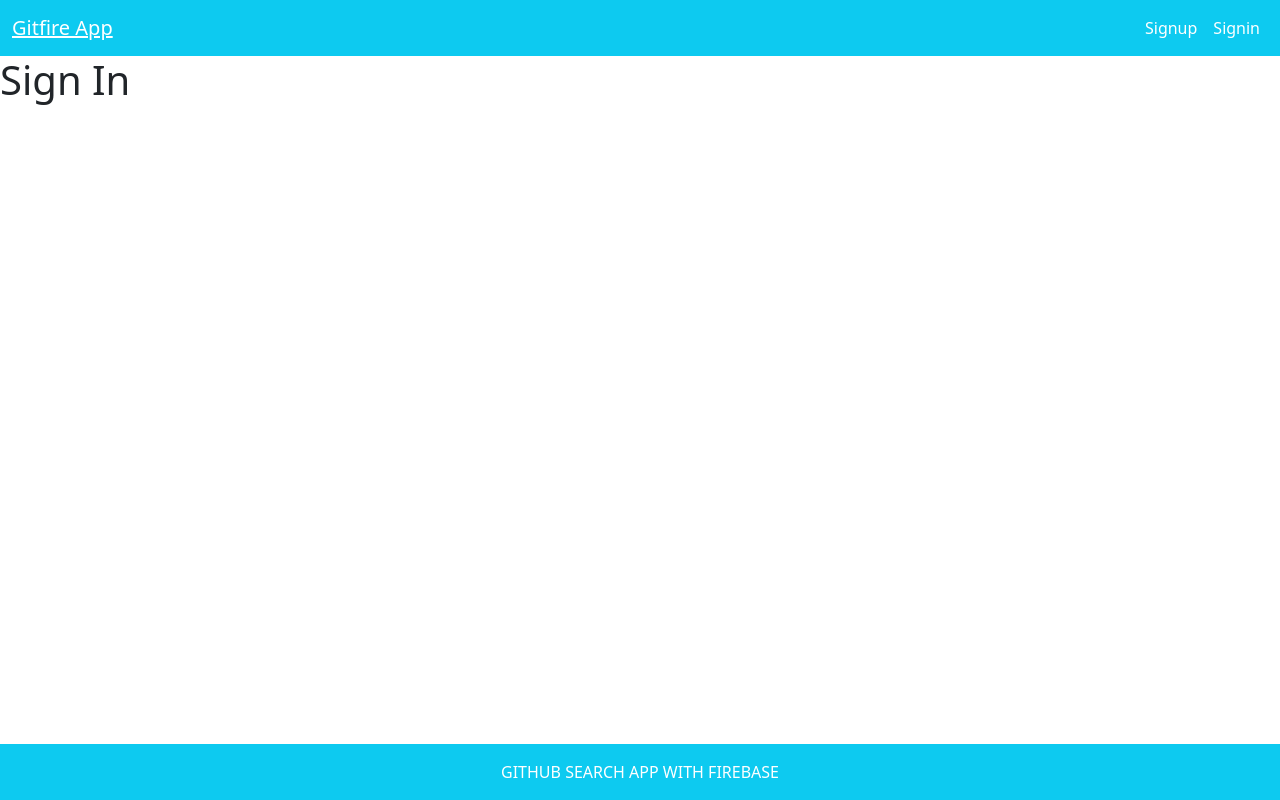
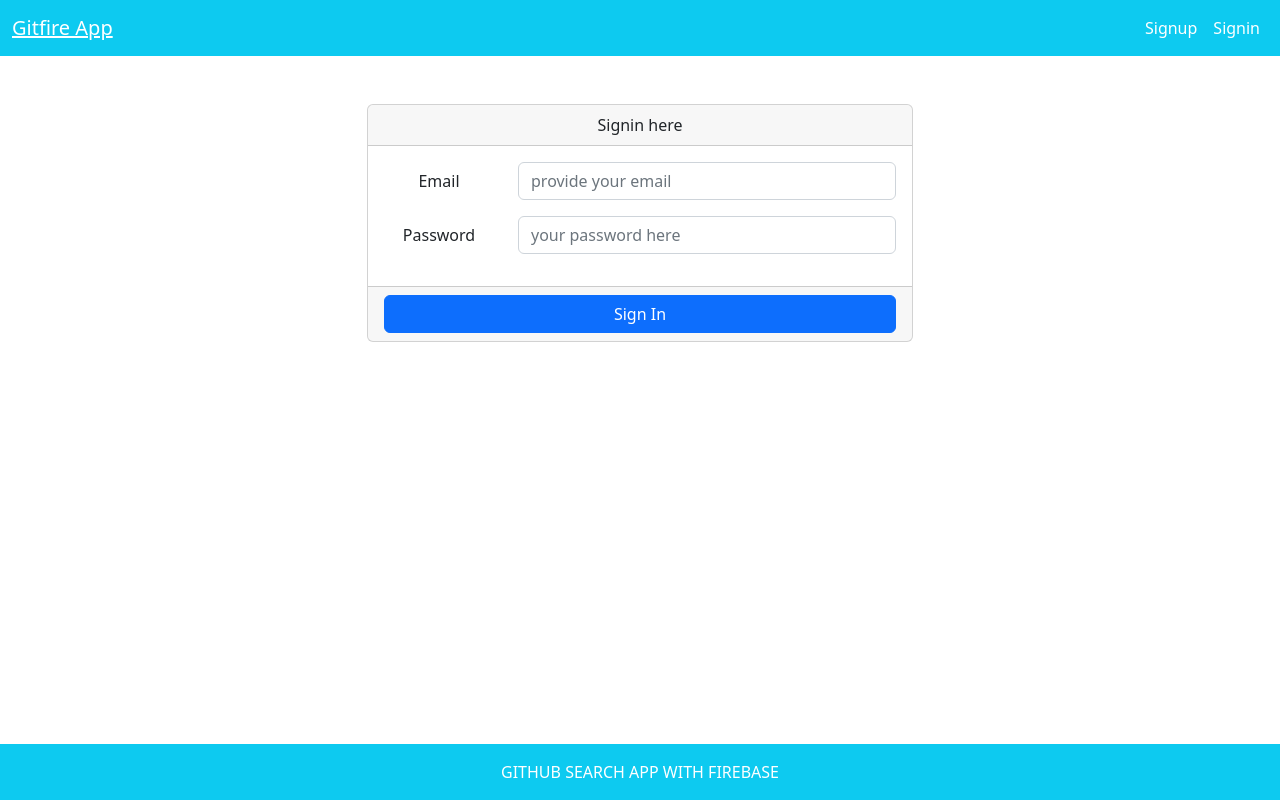
Before and after one commit to rajratan41/LCO-React, a React (Create React App) app in the folder ten-firebase-github-app/: page /signin in a window 1280 px wide. Built offline with nearby package versions, Linux system fonts and the light colour scheme.

Commit message:
updated signin page

```diff
--- a/ten-firebase-github-app/src/components/Signin.js
+++ b/ten-firebase-github-app/src/components/Signin.js
@@ -1,11 +1,104 @@
-import React from "react";
+import React, { useState, useContext } from "react";
+import {
+  Container,
+  Form,
+  Button,
+  FormGroup,
+  Label,
+  Col,
+  Input,
+  Row,
+  Card,
+  CardBody,
+  CardFooter,
+  CardHeader
+} from "reactstrap";
 
-const Signin = () => {
+import firebase from "firebase/compat/app";
+import { UserContext } from "../context/UserContext";
+import { Navigate} from "react-router-dom";
+import { toast } from "react-toastify";
+
+const Signup = () => {
+  const context = useContext(UserContext);
+
+  const [email, setEmail] = useState("");
+  const [password, setPassword] = useState("");
+
+  const handleSignUp = () => {
+    firebase
+      .auth()
+      .signInWithEmailAndPassword(email, password)
+      .then(res => {
+        console.log(res);
+        context.setUser({ email: res.user.email, uid: res.user.uid });
+      })
+      .catch(error => {
+        console.log(error);
+        toast(error.message, {
+          type: "error"
+        });
+      });
+  };
+
+  const handleSubmit = e => {
+    e.preventDefault();
+    handleSignUp();
+  };
+
+  if (context.user?.uid) {
+    return <Navigate to="/" />;
+  }
   return (
-    <div>
-      <h1>Sign In</h1>
-    </div>
+    <Container className="text-center">
+      <Row>
+        <Col lg={6} className="offset-lg-3 mt-5">
+          <Card>
+            <Form onSubmit={handleSubmit}>
+              <CardHeader className="">Signin here</CardHeader>
+              <CardBody>
+                <FormGroup row>
+                  <Label for="email" sm={3}>
+                    Email
+                  </Label>
+                  <Col sm={9}>
+                    <Input
+                      type="email"
+                      name="email"
+                      id="email"
+                      placeholder="provide your email"
+                      value={email}
+                      onChange={e => setEmail(e.target.value)}
+                    />
+                  </Col>
+                </FormGroup>
+                <FormGroup row>
+                  <Label for="password" sm={3}>
+                    Password
+                  </Label>
+                  <Col sm={9}>
+                    <Input
+                      type="password"
+                      name="password"
+                      id="password"
+                      placeholder="your password here"
+                      value={password}
+                      onChange={e => setPassword(e.target.value)}
+                    />
+                  </Col>
+                </FormGroup>
+              </CardBody>
+              <CardFooter>
+                <Button type="submit" block color="primary">
+                  Sign In
+                </Button>
+              </CardFooter>
+            </Form>
+          </Card>
+        </Col>
+      </Row>
+    </Container>
   );
 };
 
-export default Signin;
+export default Signup;
```
